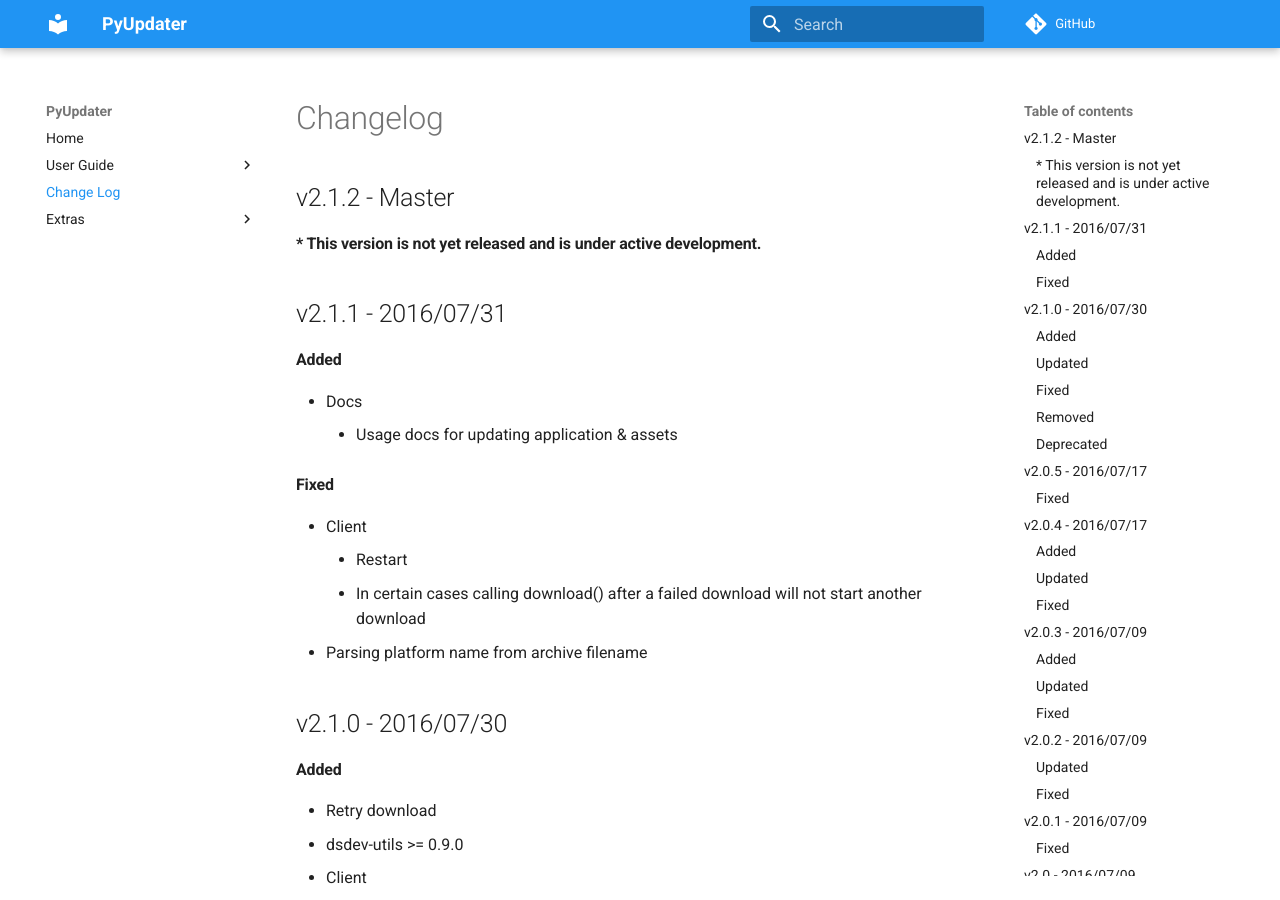
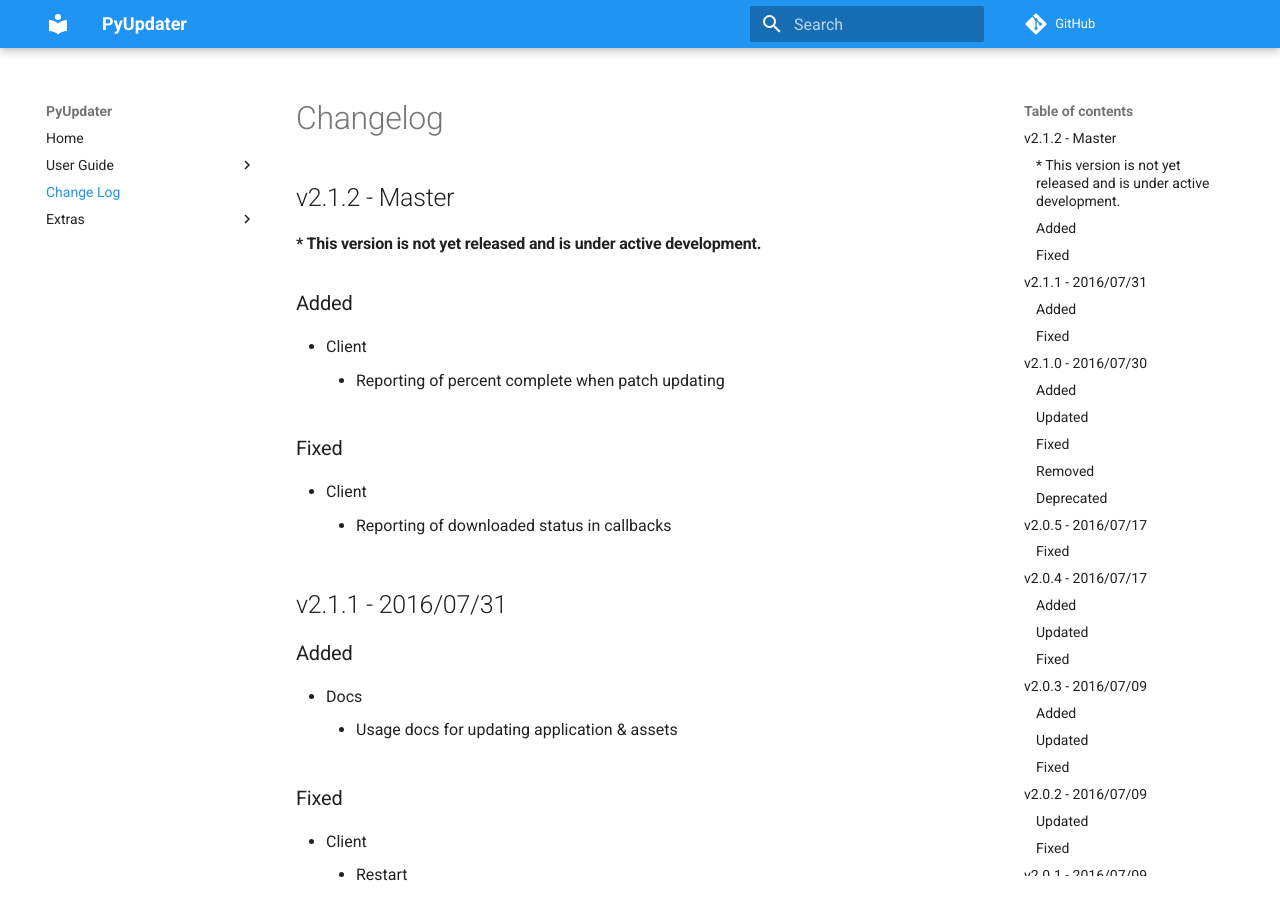
Before and after one commit to Digital-Sapphire/PyUpdater, an MkDocs documentation site: the page built from docs/changelog.md, in a window 1280 px wide and 900 px high. Built offline with MkDocs 1.6.1 and Material for MkDocs 9.7.7, drawn with Linux system fonts in a browser that asks for light colours; comment, search, counter and statistics services are not loaded; old or Windows-style settings are respelled for this version of MkDocs.

Commit message:
Fix callbacks
Added percent_complete to patch update callbacks
Add test to ensure minimal set of keys are included in status for
callbacks
Removed pytest-cov pinned version

```diff
--- a/docs/changelog.md
+++ b/docs/changelog.md
@@ -3,25 +3,36 @@
 ## v2.1.2 - Master
 ####* This version is not yet released and is under active development.
 
+###Added
+
+  - Client
+    - Reporting of percent complete when patch updating
+
+###Fixed
+
+  - Client
+    - Reporting of downloaded status in callbacks
+
 
 ## v2.1.1 - 2016/07/31
 
-####Added
+###Added
 
   - Docs
     - Usage docs for updating application & assets
 
 
-####Fixed
+###Fixed
 
   - Client
     - Restart
     - In certain cases calling download() after a failed download will not start another download
   - Parsing platform name from archive filename
 
+
 ## v2.1.0 - 2016/07/30
 
-####Added
+###Added
 
   - Retry download
   - dsdev-utils >= 0.9.0
@@ -29,7 +40,7 @@
     - AppUpdate.extract_overwrite
     - File hash verification before extracting
 
-####Updated
+###Updated
 
   - Client
     - Only log debug messages
@@ -38,13 +49,13 @@
   - Windows tests setup scripts
   - More concise docs
 
-####Fixed
+###Fixed
 
   - Client
     - Write file to file-system when no hash is passed
     - Close file descriptors
 
-####Removed
+###Removed
   - jms-utils
   - Duplicate logging calls
   - Duplicate listing of dependencies
@@ -52,7 +63,7 @@
   - Redundant code
 
 
-####Deprecated
+###Deprecated
 
   - AppUpdate.win_extract_overwrite
     - Use: AppUpdate.extract_overwrite
@@ -64,51 +75,51 @@
 
 ## v2.0.5 - 2016/07/17
 
-####Fixed
+###Fixed
 
  - Creating patches
 
 
 ## v2.0.4 - 2016/07/17
 
-####Added
+###Added
 
   - Ability for windows apps to be extracted & overwritten but not restarted
   - FileDownloaderError
 
-####Updated
+###Updated
 
   - Docs
   - Re-factored PackageHandler
 
-####Fixed
+###Fixed
 
   - Using format string while logging
 
 ## v2.0.3 - 2016/07/09
 
-####Added
+###Added
 
   - PyUpdater-SCP-plugin to pyupdater[all] install
 
-####Updated
+###Updated
 
   - Install bsdiff by default
   - Lib
     - PyUpdater-SCP-plugin >= 3.0.5
 
-####Fixed
+###Fixed
 
   - User message when setting config directory
 
 
 ## v2.0.2 - 2016/07/09
 
-####Updated
+###Updated
 
   - Graceful exit when attempting to import a module removed from the stdlib
 
-####Fixed
+###Fixed
 
   - Website
     - Changelog submenu
@@ -116,20 +127,20 @@
 
 ## v2.0.1 - 2016/07/09
 
-####Fixed
+###Fixed
 
   - Deploy to pypi
 
 
 ## v2.0 - 2016/07/09
-####Backwards incompatible changes
+###Backwards incompatible changes
 
   - Upload plugin system
     - See "Create Upload Plugins" in docs
   - Version manifest file the client downloads during update checks.
     - See "Upgrading PyUpdater" in docs
 
-#####Added
+###Added
 
   - CLI
     - Configure where client_config.py is written
@@ -140,7 +151,7 @@
     - Verbose: Show why packages were not processed
     - Keep files after upload
 
-#####Updated
+###Updated
 
   - Plugin System
     - Simplified plugin interface
@@ -158,13 +169,13 @@
   - Updated tests
   - Some overall clean up of the code base
 
-#####Fixed
+###Fixed
 
   - Status Badges
   - Patch updates
   - Including libraries in current directory
 
-#####Removed
+###Removed
 
   - Compatibility code for older versions of PyUpdater
   - Need for specific version of PyInstaller
@@ -174,7 +185,7 @@
 
 ## v1.1.15 - 2016/04/17
 
-#####Removed
+###Removed
 
   - debug code
 
@@ -182,7 +193,7 @@
 
 ## v1.1.14 - 2016/04/17
 
-#####Updated
+###Updated
 
   - Libs
     - PyInstaller 3.1.1
@@ -190,25 +201,25 @@
     - stevedore 1.12.0
     - urllib3 1.15.1
 
-#####Fixed
+###Fixed
 
   - Finding directory of executable
 
-#####Removed
+###Removed
 
   - Unused import
 
 
 ## v1.1.13 - 2015/12/13
 
-#####Fixed
+###Fixed
 
   - Missing import
 
 
 ## v1.1.12 - 2015/12/13
 
-#####Removed
+###Removed
 
   - Unused dependency
     - cryptography
@@ -216,14 +227,14 @@
 
 ## v1.1.11 - 2015/12/13
 
-#####Fixed
+###Fixed
 
   - Processing packages on windows
 
 
 ## v1.1.10 - 2015/12/13
 
-#####Fixed
+###Fixed
 
   - Error when archive is in the manifest but missing from files folder
   - Error when attempting to remove executable left in new folder
@@ -231,7 +242,7 @@
 
 ## v1.1.9 - 2015/12/11
 
-#####Updated
+###Updated
 
   - Read & write files in utf-8
   - Libs
@@ -239,14 +250,14 @@
     - stevedore 1.10.0
 
 
-#####Removed
+###Removed
 
   - Unused test init code
 
 
 ## v1.1.8 - 2015/11/23
 
-#####Updated
+###Updated
 
   - Libs
     - cryptography 1.1.1
@@ -255,21 +266,21 @@
 
 ## v1.1.7 - 2015/11/14
 
-#####Fixed
+###Fixed
 
   - Parsing name of archive with spaces
 
 
 ## v1.1.6 - 2015/11/12
 
-#####Fixed
+###Fixed
 
   - Creating second keypack for specific app
 
 
 ## v1.1.5 - 2015/11/08
 
-#####Updated
+###Updated
 
   - Upload Plugins
     - S3 2.5
@@ -278,31 +289,31 @@
 
 ## v1.1.4 - 2015/11/05
 
-#####Fixed
+###Fixed
 
   - Issue restarting application when located in directories beginning with a period.
 
 
 ## v1.1.3 - 2015/11/04
 
-#####Fixed
+###Fixed
 
   - Download progress callbacks
   - Potential issue restarting application when located in certain directories.
 
-#####Removed
+###Removed
 
   - Initializing client with list of callbacks
 
 
 ## v1.1.2 - 2015/10/30
 
-#####Updated
+###Updated
 
   - Cleanup of archives on dev machine
   - Centralized cleanup function to be used by client & package handler
 
-#####Fixed
+###Fixed
 
   - Creating patches for updates
   - Erroneous warning when paring version info
@@ -310,21 +321,21 @@
 
 ## v1.1.1.1 - 2015/10/28
 
-#####Updated
+###Updated
 
   - Libs
     - cryptography 1.1
     - requests 2.8.1
     - stevedore 1.9.0
 
-#####Fixed
+###Fixed
 
   - xrange on py3
 
 
 ## v1.1 - 2015/10/28
 
-#####Added
+###Added
 
   - Make file for windows
   - Patch size in manifest
@@ -333,7 +344,7 @@
   - Auto Upgrade external files
     - Update your external files, binaries or whatever you want to auto upgrade. Patch support included :). The absolute path to the update archive is available .abspath
 
-#####Updated
+###Updated
 
   - Pass all arguments except ones we care about directly to pyinstaller
   - CLI help messages
@@ -354,7 +365,7 @@
     - Commands explained with description and examples
     - Cosmetic updates
 
-#####Removed
+###Removed
 
   - Update command
   - Duplicate code
@@ -364,14 +375,14 @@
 
 ## v1.0.1 - 2015/10/11
 
-#####Updated
+###Updated
 
   - Universal wheel
 
 
 ## v1.0 - 2015/10/11
 
-#####Added
+###Added
 
   - Python 3 support
   - Offline root keys
@@ -381,7 +392,7 @@
   - Async download
     - download(async=True)
 
-#####Updated
+###Updated
 
   - Client
     - Support for offline root keys
@@ -405,13 +416,13 @@
     - requests 2.8.0
   - Simplified signature verification
 
-#####Fixed
+###Fixed
 
   - Error when not able to get cpu count on windows
   - Writing debug
   - Uploading debug logs
 
-#####Removed
+###Removed
 
   - vendored pyinstaller
   - revoking keys
@@ -420,59 +431,59 @@
 
 ## v0.23.3 - 2015/07/21
 
-#####Fixed
+###Fixed
 
   - File already exists error
 
 ## v0.23.2 - 2015/07/21
 
-#####Fixed
+###Fixed
 
   - Compilation
 
-#####Updated
+###Updated
 
   - PyInstaller to 39b02fe5e7563431115f9812f757a21bbcc78837
 
 
 ## v0.23.1 - 2015/07/19
 
-#####Fixed
+###Fixed
 
   - Missing bootloaders
 
 
 ## v0.23.0 - 2015/07/19
 
-#####Added
+###Added
 
   - Vendored PyInstaller
 
     - f920d3eea510ed088eda5359c04990338600c2b8
     - Ability to provide fixes quicker
 
-#####Fixed
+###Fixed
 
   - Error when patch info is None
 
 
 ## v0.22.3 - 2015/07/18
 
-#####Fixed
+###Fixed
 
   - Parsing platform names
 
 
 ## v0.22.2 - 2015/07/18
 
-#####Fixed
+###Fixed
 
   - Versioneer settings
 
 
 ## v0.22.1 - 2015/07/18
 
-#####Updated
+###Updated
 
   - Versioneer settings
 
@@ -480,7 +491,7 @@
 
 ## v0.22 - 2015/07/18
 
-#####Updated
+###Updated
 
   - Code refactoring & optimizations
 
@@ -496,18 +507,18 @@
     - stevedore 1.6.0
     - PyUpdater-S3-Plugin 2.3
 
-#####Removed
+###Removed
 
   - Duplicate code
   - Deprecated log command
 
 ## v0.21.1 - 2015/05/25
 
-#####Added
+###Added
 
   * More hooks from pyinstaller develop
 
-#####Updated
+###Updated
 
   * Test runs in parallel
   * Documentation
@@ -515,19 +526,19 @@
     - requests 2.7.0
     - urllib3 1.10.4
 
-#####Fixed
+###Fixed
 
   - Parsing App Name from update archive filename when version number is in x.x format
   - Potential import error if pyinstaller version lower then 2.1
 
-#####Removed
+###Removed
 
   - Unused code
 
 
 ## v0.21.0 - 2015/04/30
 
-#####Updated
+###Updated
 
   - PyUpdater
 
@@ -539,7 +550,7 @@
     - SCP plugin 2.2
     - Code refactoring
 
-#####Fixed
+###Fixed
 
   - PyUpdater
 
@@ -564,7 +573,7 @@
     - Header performance improvements - upstream
     - Central db object
 
-#####Fixed
+###Fixed
 
   - Client
 
@@ -575,7 +584,7 @@
     - session fixation attacks and potentially cookie stealing - upstream
     - Not writing config file when cleaning repo
 
-#####Removed
+###Removed
 
   - PyUpdater
 
@@ -588,7 +597,7 @@
 
 ## v0.19.3 - 2015/02/22
 
-#####Fixed
+###Fixed
 
   - Client
 
@@ -597,7 +606,7 @@
 
 ## v0.19.2 - 2015/02/22
 
-#####Fixed
+###Fixed
 
   - Client
 
@@ -606,7 +615,7 @@
 
 ## v0.19.1 - 2015/02/22
 
-#####Fixed
+###Fixed
 
   - PyUpdater
 
@@ -615,7 +624,7 @@
 
 ## v0.19 - 2015/02/22
 
-#####Added
+###Added
 
   - CLI
 
@@ -625,7 +634,7 @@
 
     - Now logs framework version
 
-* #####Updated
+###Updated
 
   - CLI
 
@@ -659,7 +668,7 @@
     - from pyi_updater.uploader.commom import BaseUploader will
       be remove in v0.22+
 
-#####Fixed
+###Fixed
 
   - Key Handler
 
@@ -674,7 +683,7 @@
 
     - Potential error when adding key add key.db isn't loaded
 
-#####Removed
+###Removed
 
   - PyUpdater
 
```
Also changed, not shown: other parts of docs/changelog.md (+2 -4 lines), 4 other files.
